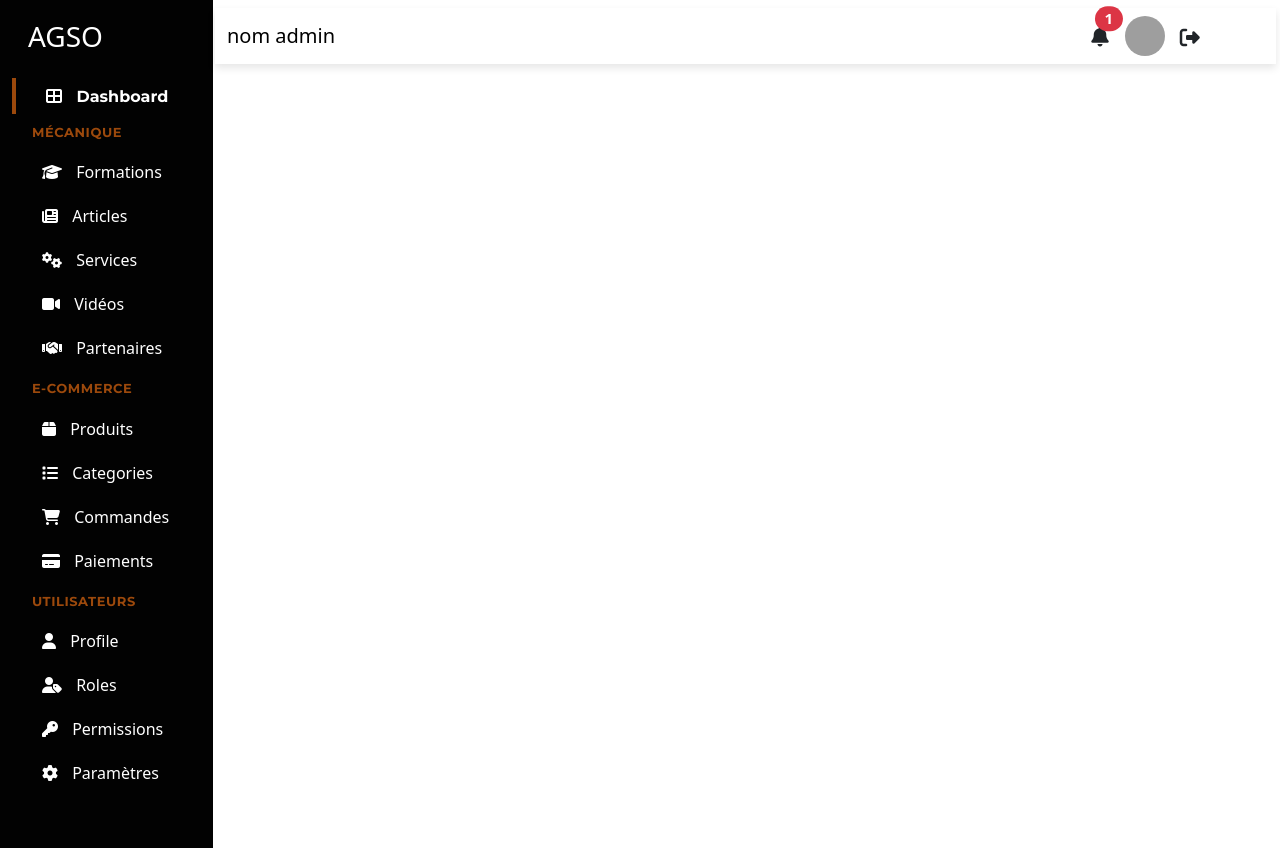
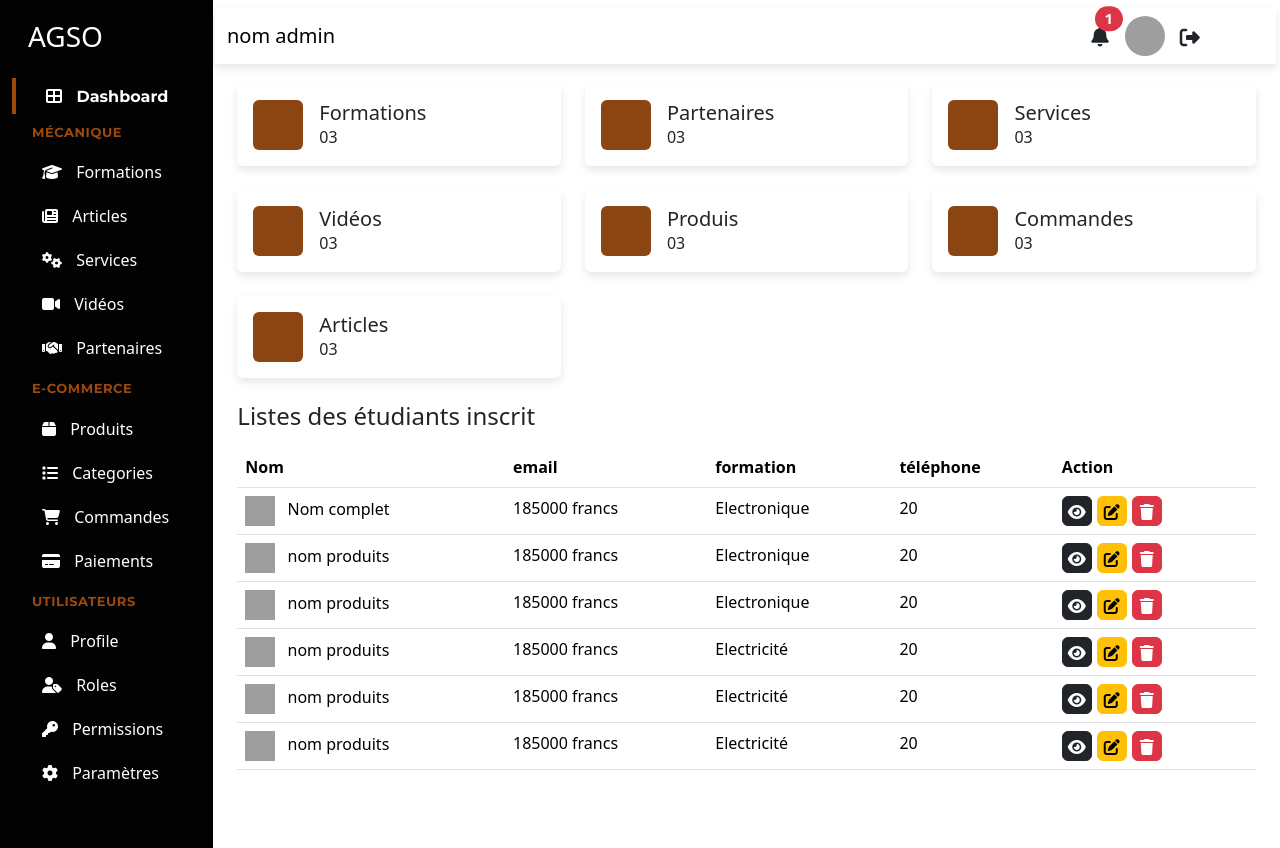
Before and after one commit to Diallo-alpha/AGS_AUTO_FRONT-END, an Angular app: page / in a window 1280 px wide. Built offline with nearby package versions, Linux system fonts and the light colour scheme; grey boxes are pictures that could not be loaded.

Commit message:
dashboard statique integration html et css

```diff
--- a/src/app/app.component.html
+++ b/src/app/app.component.html
@@ -1,2 +1,2 @@
-<app-sidbar/>
+<app-statique/>
 <!-- <router-outlet></router-outlet> -->
--- a/src/app/app.component.ts
+++ b/src/app/app.component.ts
@@ -1,11 +1,11 @@
 import { Component } from '@angular/core';
 import { RouterOutlet } from '@angular/router';
-import { SidbarComponent } from './dashboard/sidbar/sidbar.component';
+import { StatiqueComponent } from './dashboard/statique/statique.component';
 
 @Component({
   selector: 'app-root',
   standalone: true,
-  imports: [RouterOutlet, SidbarComponent],
+  imports: [RouterOutlet, StatiqueComponent],
   templateUrl: './app.component.html',
   styleUrl: './app.component.css'
 })
--- a/src/app/dashboard/statique/statique.component.css
+++ b/src/app/dashboard/statique/statique.component.css
@@ -0,0 +1,28 @@
+main{
+  background-color: #ffff;
+  padding: 20px;
+  flex-grow: 1;
+  padding: 20px;
+  margin-top: -98vh;
+}
+
+.card {
+  border: none;
+  box-shadow: 0 4px 8px rgba(0,0,0,0.1);
+}
+.card-icon {
+  width: 50px;
+  height: 50px;
+  background-color: #8B4513;
+}
+.table {
+  background-color: white;
+}
+.action-btn {
+  width: 30px;
+  height: 30px;
+  padding: 0;
+  line-height: 30px;
+  text-align: center;
+  margin-right: 5px;
+}
--- a/src/app/dashboard/statique/statique.component.html
+++ b/src/app/dashboard/statique/statique.component.html
@@ -1 +1,182 @@
-<p>statique works!</p>
+<app-sidbar/>
+<main class="col-md-10 ms-sm-auto px-md-4">
+  <div class="row row-cols-1 row-cols-md-3 g-4 mb-4">
+  <div class="col">
+      <div class="card">
+          <div class="card-body d-flex align-items-center">
+              <div class="card-icon rounded me-3"></div>
+              <div>
+                  <h5 class="card-title mb-0">Formations</h5>
+                  <p class="card-text">03</p>
+              </div>
+          </div>
+      </div>
+  </div>
+  <div class="col">
+      <div class="card">
+          <div class="card-body d-flex align-items-center">
+              <div class="card-icon rounded me-3"></div>
+              <div>
+                  <h5 class="card-title mb-0">Partenaires</h5>
+                  <p class="card-text">03</p>
+              </div>
+          </div>
+      </div>
+  </div>
+  <div class="col">
+      <div class="card">
+          <div class="card-body d-flex align-items-center">
+              <div class="card-icon rounded me-3"></div>
+              <div>
+                  <h5 class="card-title mb-0">Services</h5>
+                  <p class="card-text">03</p>
+              </div>
+          </div>
+      </div>
+  </div>
+  <div class="col">
+      <div class="card">
+          <div class="card-body d-flex align-items-center">
+              <div class="card-icon rounded me-3"></div>
+              <div>
+                  <h5 class="card-title mb-0">Vidéos</h5>
+                  <p class="card-text">03</p>
+              </div>
+          </div>
+      </div>
+  </div>
+  <div class="col">
+      <div class="card">
+          <div class="card-body d-flex align-items-center">
+              <div class="card-icon rounded me-3"></div>
+              <div>
+                  <h5 class="card-title mb-0">Produis</h5>
+                  <p class="card-text">03</p>
+              </div>
+          </div>
+      </div>
+  </div>
+  <div class="col">
+      <div class="card">
+          <div class="card-body d-flex align-items-center">
+              <div class="card-icon rounded me-3"></div>
+              <div>
+                  <h5 class="card-title mb-0">Commandes</h5>
+                  <p class="card-text">03</p>
+              </div>
+          </div>
+      </div>
+  </div>
+  <div class="col">
+      <div class="card">
+          <div class="card-body d-flex align-items-center">
+              <div class="card-icon rounded me-3"></div>
+              <div>
+                  <h5 class="card-title mb-0">Articles</h5>
+                  <p class="card-text">03</p>
+              </div>
+          </div>
+      </div>
+  </div>
+</div>
+<h4 class="mb-3">Listes des étudiants inscrit</h4>
+<div class="table-responsive">
+  <table class="table table-hover">
+      <thead>
+          <tr>
+              <th>Nom</th>
+              <th>email</th>
+              <th>formation</th>
+              <th>téléphone</th>
+              <th>Action</th>
+          </tr>
+      </thead>
+      <tbody>
+          <tr>
+              <td>
+                  <img alt="T-shirt icon" class="me-2" height="30" src="https://replicate.delivery/yhqm/gaKddA3CMC60EN86OsavFiZLIe4OX2jy1mHRbLWzAKZTITwJA/out-0.png" width="30"/>
+                  Nom complet
+              </td>
+              <td>185000 francs</td>
+              <td>Electronique</td>
+              <td>20</td>
+              <td>
+                  <button class="btn btn-dark action-btn"><i class="fas fa-eye"></i></button>
+                  <button class="btn btn-warning action-btn"><i class="fas fa-edit"></i></button>
+                  <button class="btn btn-danger action-btn"><i class="fas fa-trash"></i></button>
+              </td>
+          </tr>
+          <tr>
+              <td>
+                  <img alt="T-shirt icon" class="me-2" height="30" src="https://replicate.delivery/yhqm/gaKddA3CMC60EN86OsavFiZLIe4OX2jy1mHRbLWzAKZTITwJA/out-0.png" width="30"/>
+                  nom produits
+              </td>
+              <td>185000 francs</td>
+              <td>Electronique</td>
+              <td>20</td>
+              <td>
+                  <button class="btn btn-dark action-btn"><i class="fas fa-eye"></i></button>
+                  <button class="btn btn-warning action-btn"><i class="fas fa-edit"></i></button>
+                  <button class="btn btn-danger action-btn"><i class="fas fa-trash"></i></button>
+              </td>
+          </tr>
+          <tr>
+              <td>
+                  <img alt="T-shirt icon" class="me-2" height="30" src="https://replicate.delivery/yhqm/gaKddA3CMC60EN86OsavFiZLIe4OX2jy1mHRbLWzAKZTITwJA/out-0.png" width="30"/>
+                  nom produits
+              </td>
+              <td>185000 francs</td>
+              <td>Electronique</td>
+              <td>20</td>
+              <td>
+                  <button class="btn btn-dark action-btn"><i class="fas fa-eye"></i></button>
+                  <button class="btn btn-warning action-btn"><i class="fas fa-edit"></i></button>
+                  <button class="btn btn-danger action-btn"><i class="fas fa-trash"></i></button>
+              </td>
+          </tr>
+          <tr>
+              <td>
+                  <img alt="T-shirt icon" class="me-2" height="30" src="https://replicate.delivery/yhqm/gaKddA3CMC60EN86OsavFiZLIe4OX2jy1mHRbLWzAKZTITwJA/out-0.png" width="30"/>
+                  nom produits
+              </td>
+              <td>185000 francs</td>
+              <td>Electricité</td>
+              <td>20</td>
+              <td>
+                  <button class="btn btn-dark action-btn"><i class="fas fa-eye"></i></button>
+                  <button class="btn btn-warning action-btn"><i class="fas fa-edit"></i></button>
+                  <button class="btn btn-danger action-btn"><i class="fas fa-trash"></i></button>
+              </td>
+          </tr>
+          <tr>
+            <td>
+                <img alt="T-shirt icon" class="me-2" height="30" src="https://replicate.delivery/yhqm/gaKddA3CMC60EN86OsavFiZLIe4OX2jy1mHRbLWzAKZTITwJA/out-0.png" width="30"/>
+                nom produits
+            </td>
+            <td>185000 francs</td>
+            <td>Electricité</td>
+            <td>20</td>
+            <td>
+                <button class="btn btn-dark action-btn"><i class="fas fa-eye"></i></button>
+                <button class="btn btn-warning action-btn"><i class="fas fa-edit"></i></button>
+                <button class="btn btn-danger action-btn"><i class="fas fa-trash"></i></button>
+            </td>
+        </tr>
+        <tr>
+          <td>
+              <img alt="T-shirt icon" class="me-2" height="30" src="https://replicate.delivery/yhqm/gaKddA3CMC60EN86OsavFiZLIe4OX2jy1mHRbLWzAKZTITwJA/out-0.png" width="30"/>
+              nom produits
+          </td>
+          <td>185000 francs</td>
+          <td>Electricité</td>
+          <td>20</td>
+          <td>
+              <button class="btn btn-dark action-btn"><i class="fas fa-eye"></i></button>
+              <button class="btn btn-warning action-btn"><i class="fas fa-edit"></i></button>
+              <button class="btn btn-danger action-btn"><i class="fas fa-trash"></i></button>
+          </td>
+      </tr>
+      </tbody>
+  </table>
+</div>
+</main>
```
